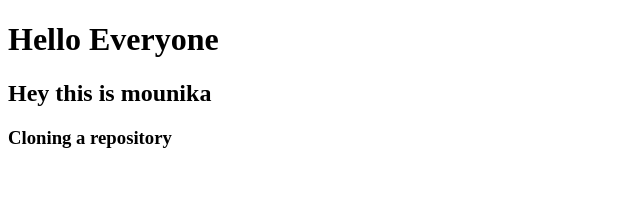
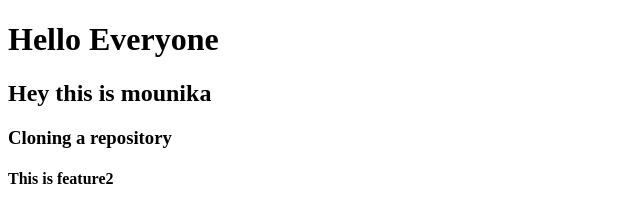
Before and after one commit to Mounika24-ux/Practice-Git, a plain HTML site: page index.html in a window 1280 px wide. Shown: the whole page, without its empty margins (0-640 px from the left). Drawn offline with Linux system fonts and the light colour scheme.

Commit message:
add feature2

```diff
--- a/index.html
+++ b/index.html
@@ -9,5 +9,6 @@
     <h1>Hello Everyone</h1>
     <h2>Hey this is mounika</h2>
     <h3>Cloning a repository</h3>
+    <h4>This is feature2</h4>
 </body>
 </html>
```
